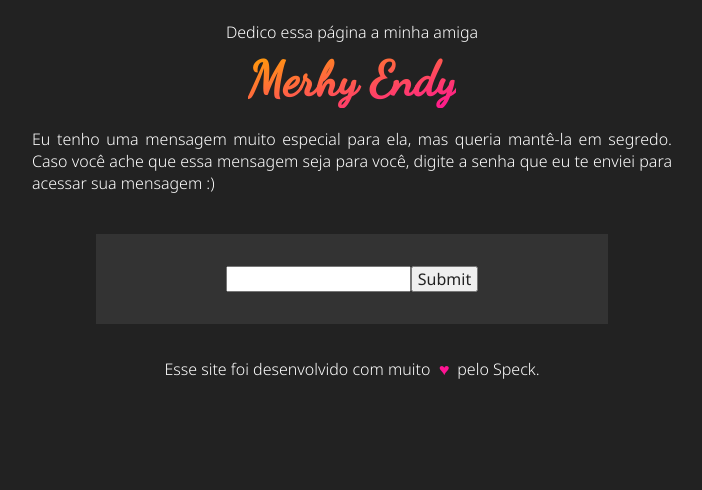
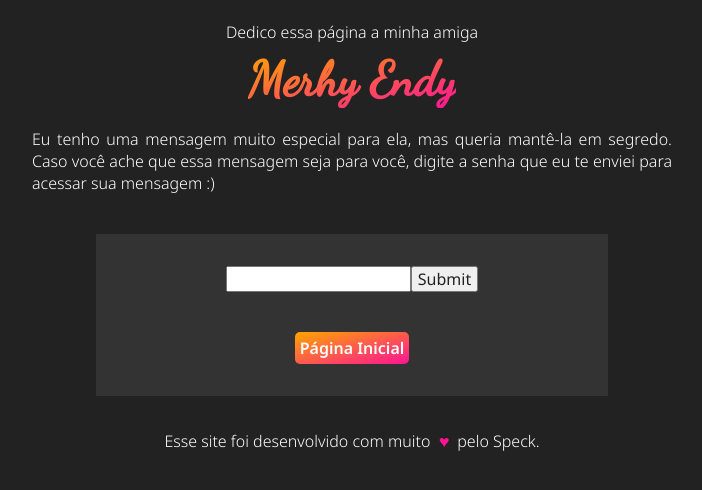
Before and after one commit to douglasspeck/christmas, a PHP site: page /letters.php?q=merhy&p=a in a window 1280 px wide. Shown: the top 490 px of the page, without its empty margins (288-990 px from the left). Run offline with PHP 8.4, Linux system fonts and the light colour scheme.

Commit message:
Finished first message

```diff
--- a/assets/css/letters.css
+++ b/assets/css/letters.css
@@ -40,6 +40,14 @@ main {
     display: flex;
 }
 
+#letter > a {
+    font-weight: 600;
+    margin-top: 5vh;
+    background: linear-gradient(to bottom right, var(--gold), var(--pinky));
+    padding: 5px;
+    border-radius: 5px;
+}
+
 @media screen and (orientation: portrait) {
 
     main {
--- a/assets/css/main.css
+++ b/assets/css/main.css
@@ -63,6 +63,10 @@ h1 {
     color: transparent;
 }
 
+h2, h3, h4, h5, h6 {
+    margin-top: .5rem;
+}
+
 footer > p {
     text-align: center;
 }
--- a/index.php
+++ b/index.php
@@ -49,7 +49,7 @@
                     <div class="branch"><a href=""><span class="branch"></span></a></div>
                     <div class="branch"><a href=""><span class="branch"></span></a></div>
                     <div class="branch"><a href=""><span class="branch"></span></a></div>
-                    <div class="branch"><a href="letters.php?q=julia&p=a"><span class="branch">Julia</span></a></div>
+                    <div class="branch"><a href=""><span class="branch"></span></a></div>
                     <div class="branch"><a href="letters.php?q=merhy&p=a"><span class="branch">Merhy</span></a></div>
                 </section>
                 <section id="middle-branches">
--- a/letters.php
+++ b/letters.php
@@ -116,6 +116,7 @@
             }
 
         ?>
+        <a href="/">Página Inicial</a>
         </section>
     </main>
     <footer>
```
Also changed, not shown: letters/cassio.html (+12 -1 lines).
